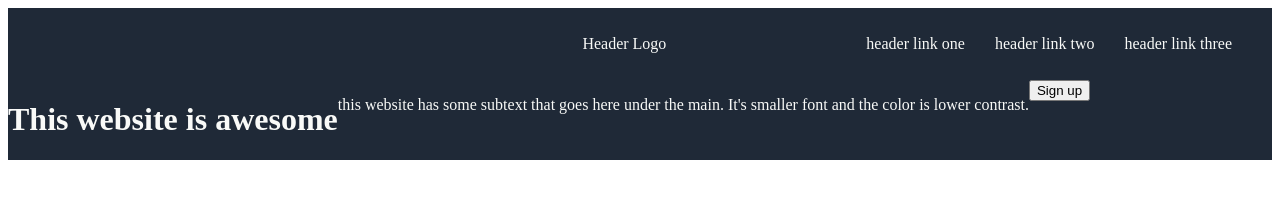
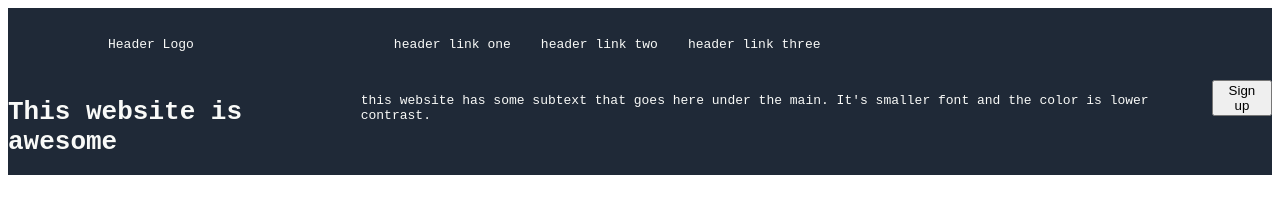
Before and after one commit to twan47/Landing-page, a plain HTML site: page index.html in a window 1280 px wide. Drawn offline with Linux system fonts and the light colour scheme.

Commit message:
added some edits to color and text of lower header

```diff
--- a/styles.css
+++ b/styles.css
@@ -7,14 +7,17 @@
     background-color: #1f2937;
     color: #f9faf8;
     height: 72px;
-    justify-content: flex-end;
     align-content: space-around;
+    font-family: monospace;
+    justify-items: flex-end;
 }
 
 .logo {
     display: flex;
     align-self: center;
     padding-right: 200px;
+    padding-left: 100px;
+    justify-self: flex-start;
 }
 
 .list {
@@ -22,12 +25,17 @@
     align-items: center;
     list-style: none;
     gap: 30px;
-    padding-right: 40px;
+    padding-right: 20px;
 }
 
 .container {
     display: flex;
     background-color: #1f2937;
     color: #f9faf8;
-    align-content: space-around;
+    font-family: monospace;
+    justify-content: space-around;
 }
+
+.button {
+    color:#3882f6;
+}
```
